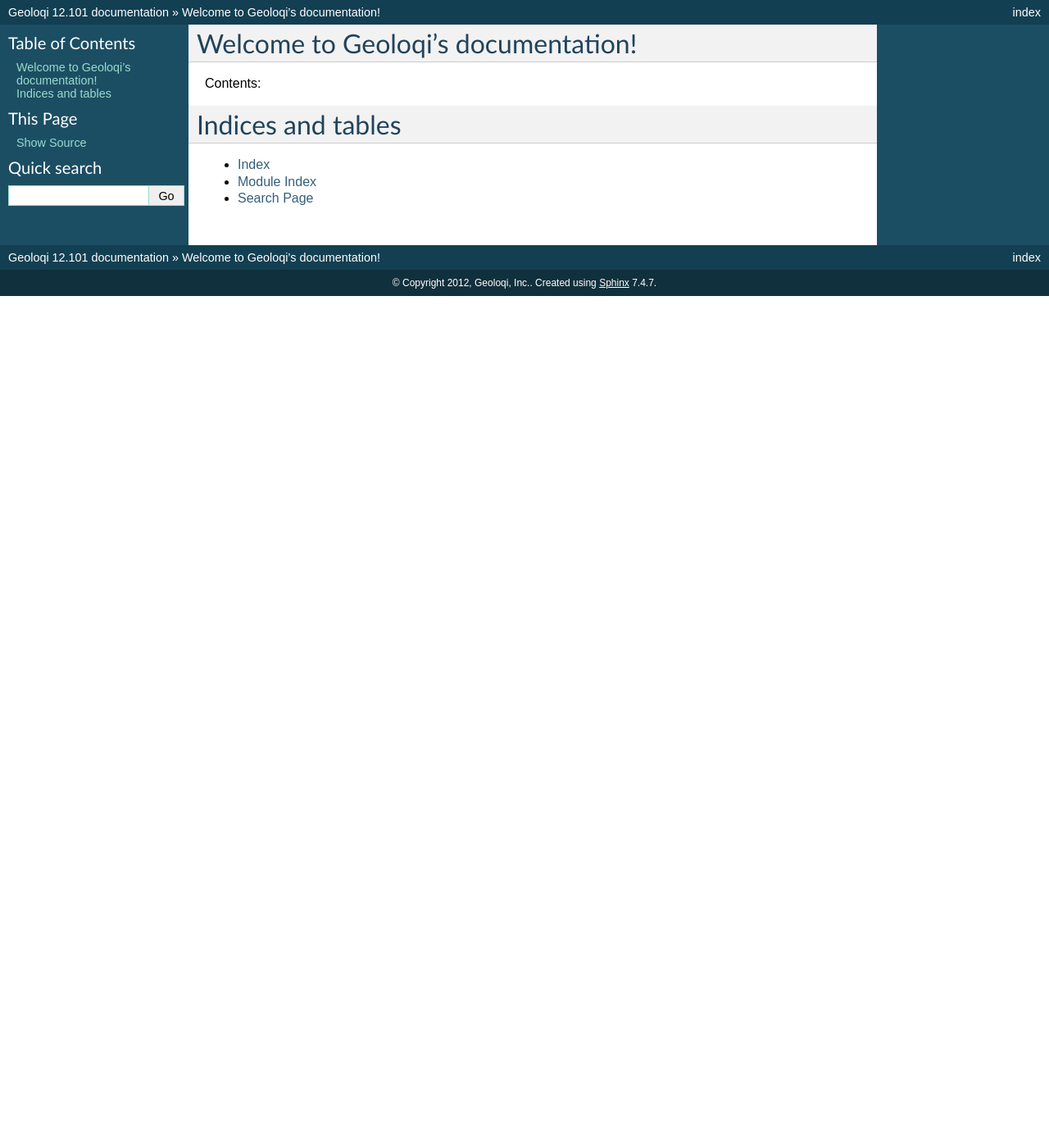
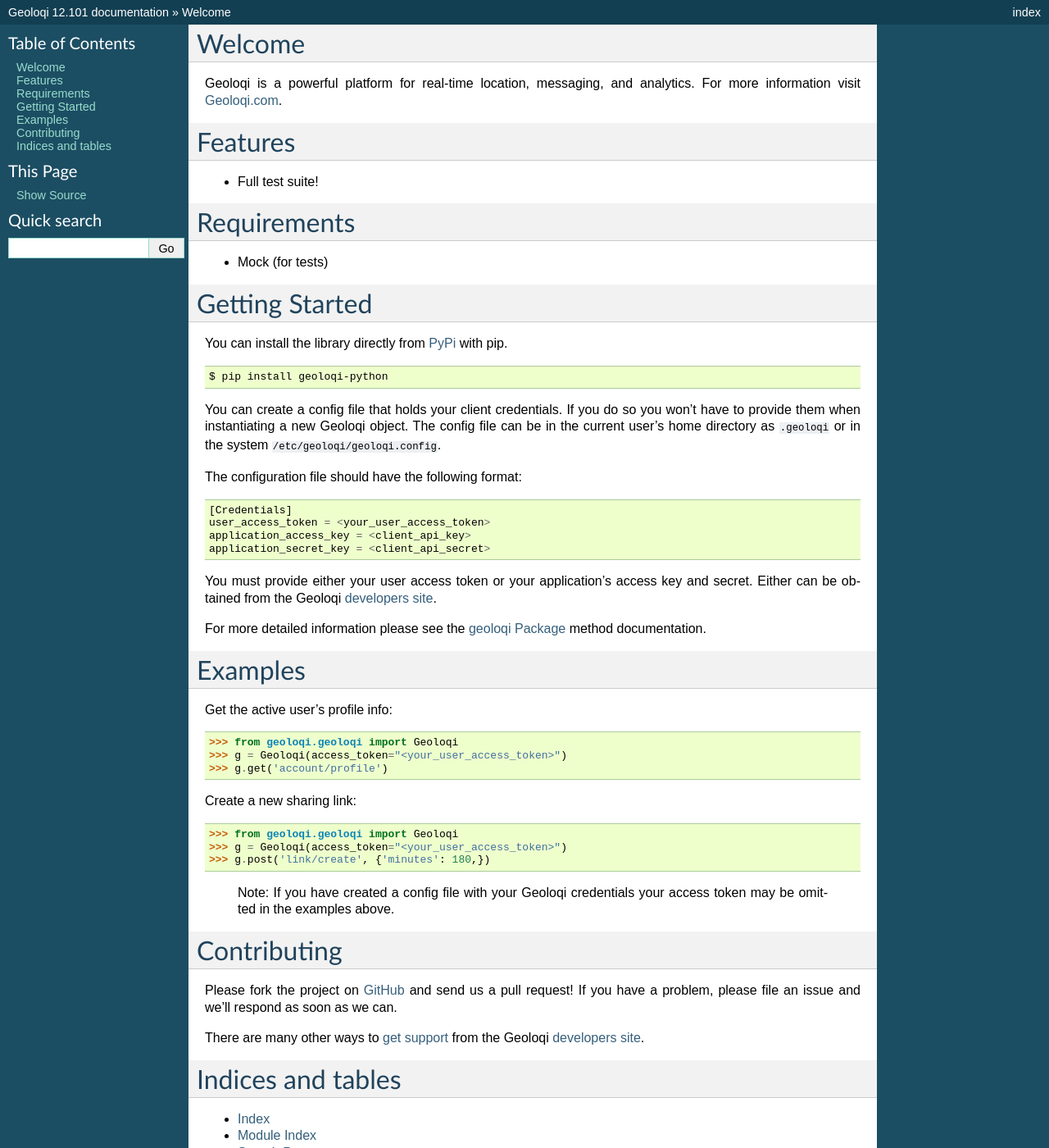
Before and after one commit to geoloqi/geoloqi-python, a Sphinx documentation site: the page built from docs/index.rst, in a window 1280 px wide and 1400 px high. Shown: the whole window at 82% size. Built offline with Sphinx 7.4.7, drawn with Linux system fonts in a browser that asks for light colours.

Commit message:
Update the Sphinx documentation index with some basic info.

```diff
--- a/docs/index.rst
+++ b/docs/index.rst
@@ -3,15 +3,81 @@
    You can adapt this file completely to your liking, but it should at least
    contain the root `toctree` directive.
 
-Welcome to Geoloqi's documentation!
-===================================
+Welcome
+=======
 
-Contents:
+Geoloqi is a powerful platform for real-time location, messaging, and
+analytics. For more information visit `Geoloqi.com`_.
 
 .. toctree::
    :maxdepth: 2
 
+Features
+========
 
+- Full test suite!
+
+Requirements
+============
+
+- Mock (for tests)
+
+Getting Started
+===============
+You can install the library directly from `PyPi`_ with pip.
+
+::
+
+    $ pip install geoloqi-python
+
+You can create a config file that holds your client credentials. If you do
+so you won't have to provide them when instantiating a new Geoloqi object.
+The config file can be in the current user's home directory as ``.geoloqi``
+or in the system ``/etc/geoloqi/geoloqi.config``.
+
+The configuration file should have the following format:
+
+::
+
+    [Credentials]
+    user_access_token = <your_user_access_token>
+    application_access_key = <client_api_key>
+    application_secret_key = <client_api_secret>
+
+You must provide either your user access token or your application's access key
+and secret. Either can be obtained from the Geoloqi `developers site`_.
+
+For more detailed information please see the :doc:`geoloqi` method documentation.
+
+Examples
+========
+Get the active user's profile info:
+
+::
+
+    >>> from geoloqi.geoloqi import Geoloqi
+    >>> g = Geoloqi(access_token="<your_user_access_token>")
+    >>> g.get('account/profile')
+
+Create a new sharing link:
+
+::
+
+    >>> from geoloqi.geoloqi import Geoloqi
+    >>> g = Geoloqi(access_token="<your_user_access_token>")
+    >>> g.post('link/create', {'minutes': 180,})
+
+..
+
+    Note: If you have created a config file with your Geoloqi credentials
+    your access token may be omitted in the examples above.
+
+Contributing
+============
+Please fork the project on `GitHub`_ and send us a pull request! If you have
+a problem, please file an issue and we'll respond as soon as we can.
+
+There are many other ways to `get support`_ from the Geoloqi `developers site`_.
 
 Indices and tables
 ==================
@@ -19,3 +85,9 @@
 * :ref:`genindex`
 * :ref:`modindex`
 * :ref:`search`
+
+.. _Geoloqi.com: https://www.geoloqi.com/
+.. _PyPi: http://pypi.python.org/pypi/geoloqi-python/
+.. _get support: https://developers.geoloqi.com/support/
+.. _developers site: https://developers.geoloqi.com/
+.. _GitHub: https://github.com/geoloqi/geoloqi-python/
```
